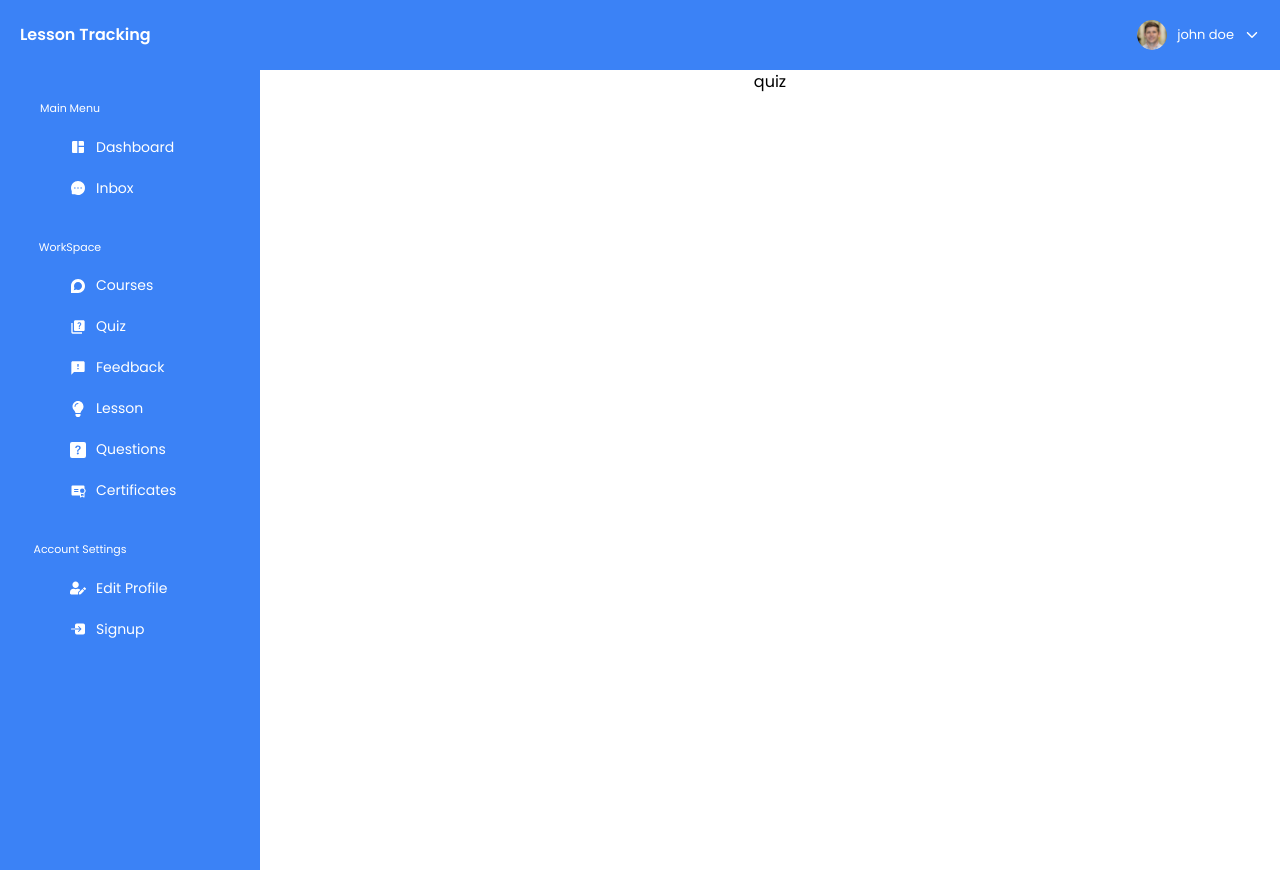
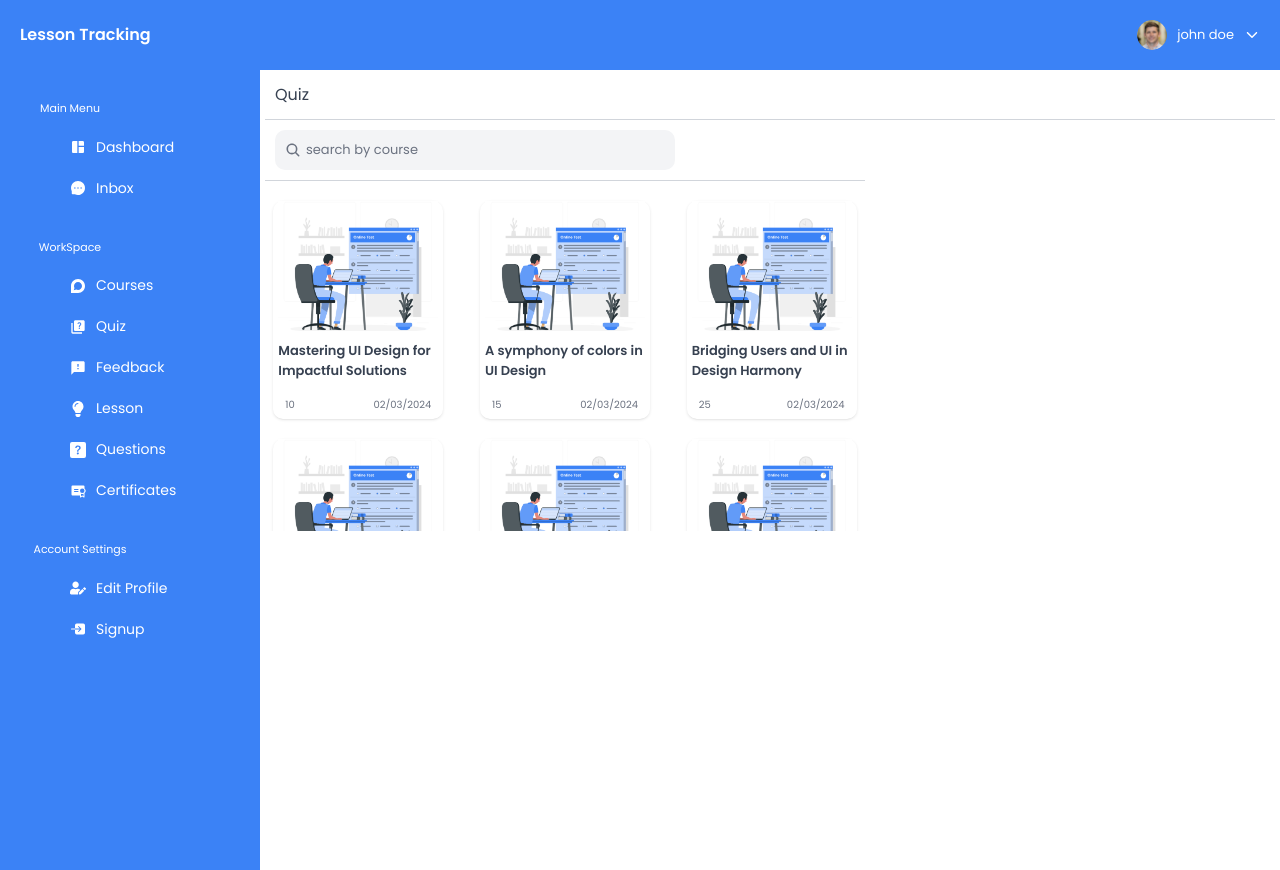
Before and after one commit to MUGISHA-Pascal/LessonTrack-Frontend, a React (Create React App) app in the folder frontend/: page /quiz in a window 1280 px wide. Built offline with nearby package versions, Linux system fonts and the light colour scheme.

Commit message:
frontend

```diff
--- a/frontend/src/components/Inbox.tsx
+++ b/frontend/src/components/Inbox.tsx
@@ -28,7 +28,7 @@ const Inbox: React.FC<childProps> = ({ users }) => {
                 <Link
                   key={user.id}
                   to={`/inbox/conversation/${user.id}`}
-                  className="shadow-sm w-[390px] border-gray-300 border-[1px] h-[70px] rounded-[10px] flex flex-row space-x-[20px] items-center justify-start pl-[10px]"
+                  className="shadow w-[390px] border-gray-300 border-[1px] h-[70px] rounded-[10px] flex flex-row space-x-[20px] items-center justify-start pl-[10px]"
                 >
                   <div className="h-[50px] flex flex-col justify-start space-y-[10px]">
                     <div className="flex flex-row items-start space-x-[10px]">
--- a/frontend/src/components/Profile.tsx
+++ b/frontend/src/components/Profile.tsx
@@ -9,11 +9,12 @@ const Profile = () => {
     image: profileImage,
   };
   return (
-    <div className="flex flex-col">
+    <div className="flex flex-col ">
       <header className="flex flex-row border-b-[1px] border-gray-300 justify-between h-[60px] items-center px-[30px]">
         <h2 className="text-gray-700">Edit Profile</h2>
       </header>
-      <main className="flex mt-[20px] items-center space-y-[30px] flex-col ">
+      <main className="w-full flex flex-col items-center justify-center">
+        <main className="flex rounded-[20px] w-[700px] py-[30px] shadow border-[1px] border-gray-300 mt-[20px] items-center space-y-[30px] flex-col ">
           <img
             src={user.image}
             alt="profile image"
@@ -82,10 +83,11 @@ const Profile = () => {
           </div>
           <button
             type="submit"
-          className="bg-blue-500 text-white hover:cursor-pointer p-[5px] rounded-[15px] px-[17px] hover:opacity-50"
+            className="bg-blue-500 text-[13px] text-white hover:cursor-pointer p-[5px] rounded-[15px] px-[17px] hover:opacity-50"
           >
             Save
           </button>
+        </main>
       </main>
     </div>
   );
--- a/frontend/src/components/Quiz.tsx
+++ b/frontend/src/components/Quiz.tsx
@@ -1,7 +1,101 @@
 import React from "react";
+import { IoSearch } from "react-icons/io5";
+import quizImage from "../assets/quiz.png";
+const Quiz = () => {
+  const quizes = [
+    {
+      id: 1,
+      title: "Mastering UI Design for Impactful Solutions",
+      questions: "10",
+      image: quizImage,
+      date: "02/03/2024",
+    },
+    {
+      id: 2,
+      title: "A symphony of colors in UI Design",
+      questions: "15",
+      image: quizImage,
+      date: "02/03/2024",
+    },
+    {
+      id: 3,
+      title: "Bridging Users and UI in Design Harmony",
+      questions: "25",
+      image: quizImage,
+      date: "02/03/2024",
+    },
+    {
+      id: 4,
+      title: "Mastering UI Design for Impactful Solutions",
+      questions: "10",
+      image: quizImage,
+      date: "02/03/2024",
+    },
+    {
+      id: 5,
+      title: "Mastering UI Design for Impactful Solutions",
+      questions: "10",
+      image: quizImage,
+      date: "02/03/2024",
+    },
+    {
+      id: 6,
+      title: "Mastering UI Design for Impactful Solutions",
+      questions: "10",
+      image: quizImage,
+      date: "02/03/2024",
+    },
 
-const Quiz = () => {
-  return <div>quiz</div>;
+    {
+      id: 7,
+      title: "Mastering UI Design for Impactful Solutions",
+      questions: "10",
+      image: quizImage,
+      date: "02/03/2024",
+    },
+  ];
+  return (
+    <div className="flex flex-col">
+      <header className="border-b-[1px] flex flex-row items-center justify-start px-[10px] h-[50px] border-gray-300">
+        <h2 className="text-gray-700">Quiz</h2>
+      </header>
+      <div className="flex flex-row">
+        <menu className="w-[600px] flex flex-col">
+          <div className="p-[10px] border-b-[1px] border-gray-300 w-full ">
+            <div className="flex flex-row items-center h-[40px] bg-gray-100 px-[10px] space-x-[5px] w-[400px] rounded-[10px]">
+              <IoSearch className="text-gray-500" />
+              <input
+                type="text"
+                className="w-[200px] h-[40px] focus:outline-none bg-gray-100 text-gray-500 text-[13px] placeholder:text-[13px] placeholder:text-gray-500 "
+                placeholder="search by course"
+              />
+            </div>
+          </div>
+          <main className="messageDiv grid grid-cols-3 gap-[20px] pt-[20px] h-[350px] overflow-y-auto place-items-center">
+            {quizes.map((quiz) => (
+              <div
+                key={quiz.id}
+                className="w-[170px] rounded-[10px] flex flex-col space-y-[10px] items-center justify-center cursor-pointer h-auto shadow"
+              >
+                <img
+                  src={quiz.image}
+                  alt="quiz image"
+                  className="w-[160px] h-auto"
+                />
+                <h2 className="text-gray-700 text-[13px] text-left font-semibold w-[160px]">
+                  {quiz.title}
+                </h2>
+                <div className="w-[160px] flex flex-row justify-between p-[7px]">
+                  <p className="text-gray-500 text-[10px]">{quiz.questions}</p>
+                  <p className="text-gray-500 text-[10px]">{quiz.date}</p>
+                </div>
+              </div>
+            ))}
+          </main>
+        </menu>
+      </div>
+    </div>
+  );
 };
 
 export default Quiz;
```
Also changed, not shown: frontend/src/assets/quiz.png (added). Lines whose indentation alone changed are shown as unchanged.
